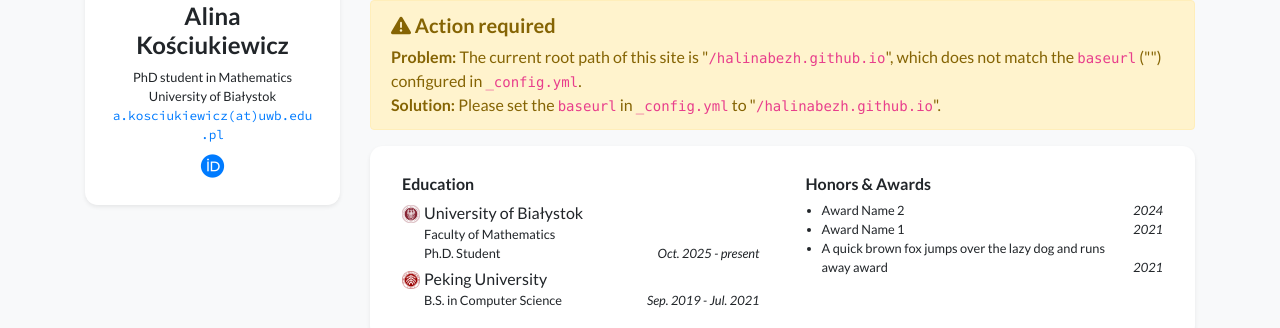
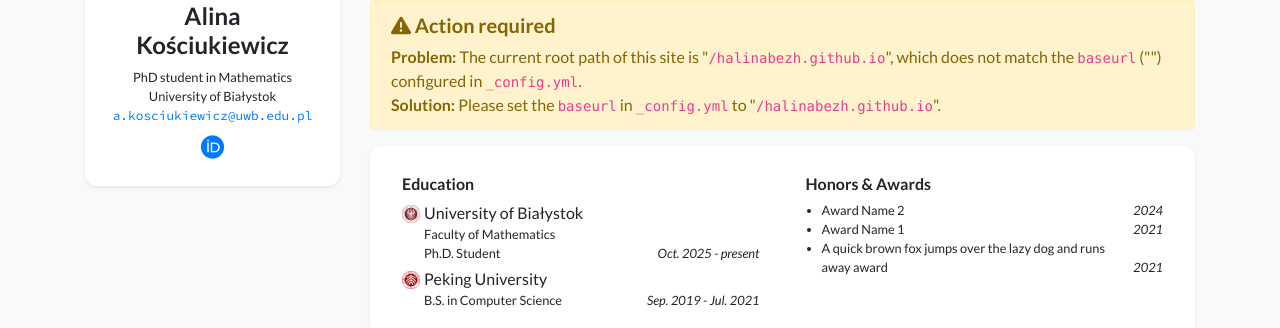
Before and after one commit to halinabezh/halinabezh.github.io, a Jekyll site: the page built from index.html, in a window 1280 px wide. Shown: the part 386-714 px from the top of the page. Built offline with Jekyll 4.4.1, drawn with Linux system fonts in a browser that asks for light colours; nearby versions of some CDN libraries; a style sheet for code colours, icons or effects is not loaded.

Commit message:
Update profile_card_mini.html

```diff
--- a/_includes/widgets/profile_card_mini.html
+++ b/_includes/widgets/profile_card_mini.html
@@ -36,8 +36,8 @@
 
                 <div class="row small">
                     <div class="col text-center">
-                        <a class="email-text" href="mailto:{{ site.data.profile.email | encode_email }}">
-                            {{ site.data.profile.email | replace: "@", "(at)" }}
+                        <a class="email-text" href="mailto:{{ site.data.profile.email }}">
+                            {{ site.data.profile.email }}
                         </a>
                     </div>
                 </div>
```
